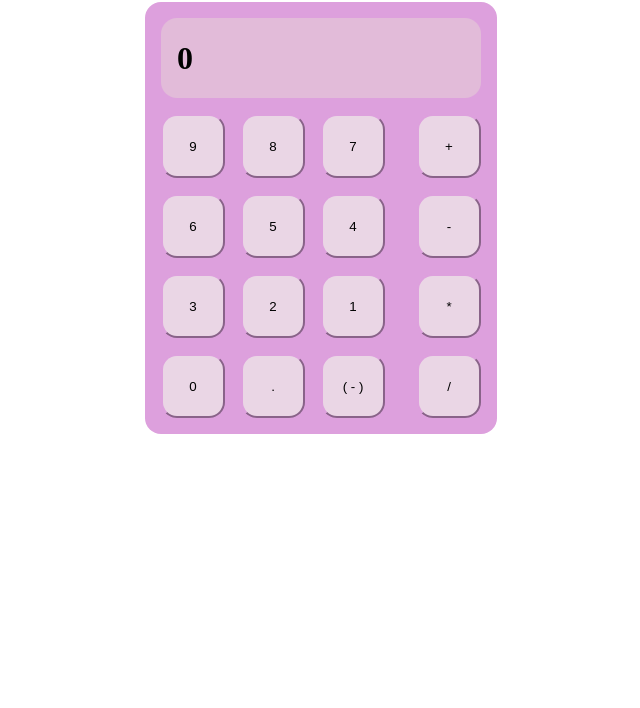
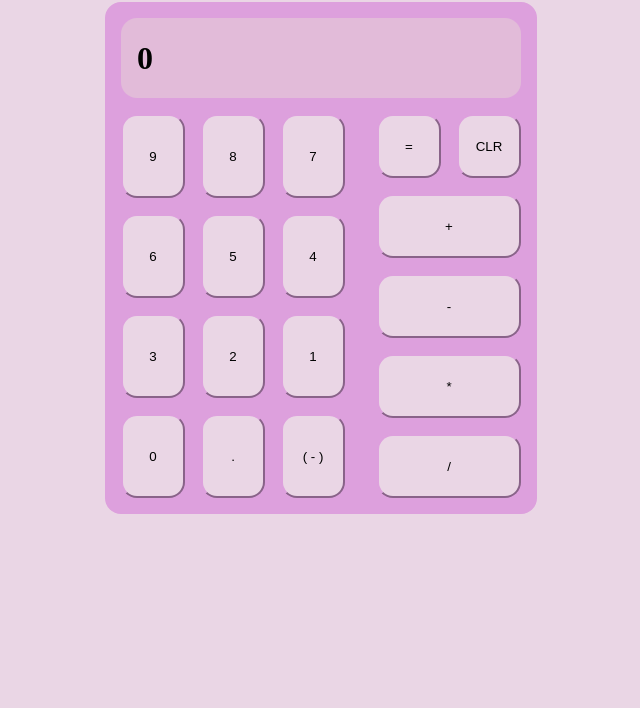
Before and after one commit to chewitt1/odin-calculator, a plain HTML site: page index.html in a window 1280 px wide. Shown: the part 92-800 px from the top of the page, without its empty margins (319-959 px from the left). Drawn offline with Linux system fonts and the light colour scheme.

Commit message:
Update Calculator UI

```diff
--- a/index.html
+++ b/index.html
@@ -14,6 +14,7 @@
         <div class="calc-screen">
             <h1 class="screen-text">0</h1>
         </div>
+
         <div class="buttons">
             <div class="numbers">
                 <button>9</button>
@@ -29,11 +30,17 @@
                 <button>.</button>
                 <button>( - )</button>
             </div>
-            <div class="operations">
-                <button>+</button>
-                <button>-</button>
-                <button>*</button>
-                <button>/</button>
+            <div>
+                <div class="controls">
+                    <button>=</button>
+                    <button>CLR</button>
+                </div>
+                <div class="operations">
+                    <button>+</button>
+                    <button>-</button>
+                    <button>*</button>
+                    <button>/</button>
+                </div>
             </div>
         </div>
     </div>
--- a/style.css
+++ b/style.css
@@ -7,6 +7,7 @@ body{
     display: flex;
     flex-direction: column;
     align-items: center;
+    background: rgb(234, 214, 229);
 }
 
 .title{
@@ -34,6 +35,11 @@ body{
     display: flex;
 }
 
+.controls{
+    display: flex;
+    gap: 1rem;
+}
+
 .numbers{
     display: flex;
     flex-wrap: wrap;
@@ -45,6 +51,7 @@ body{
     display: flex;
     flex-direction: column;
     gap: 1rem;
+    margin-top: 1rem;
 }
 
 button{
```
